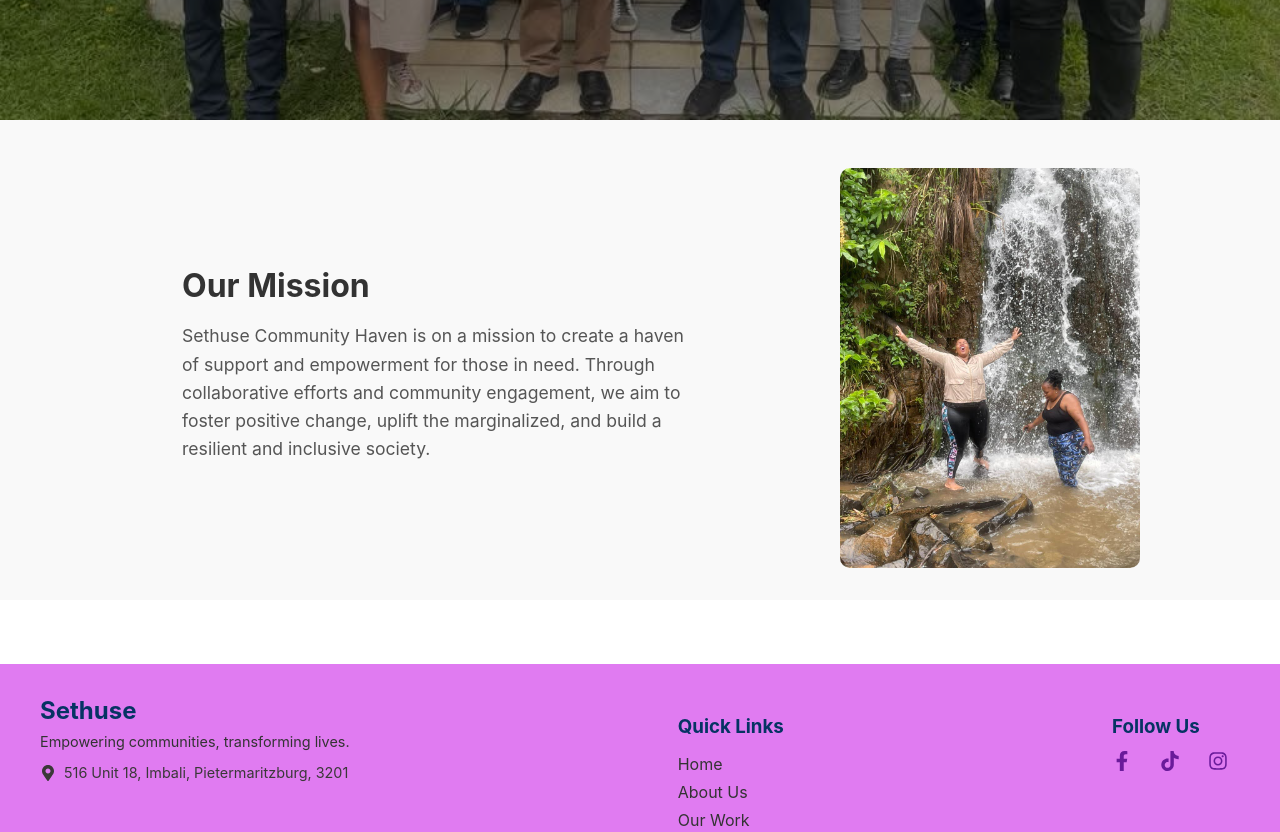
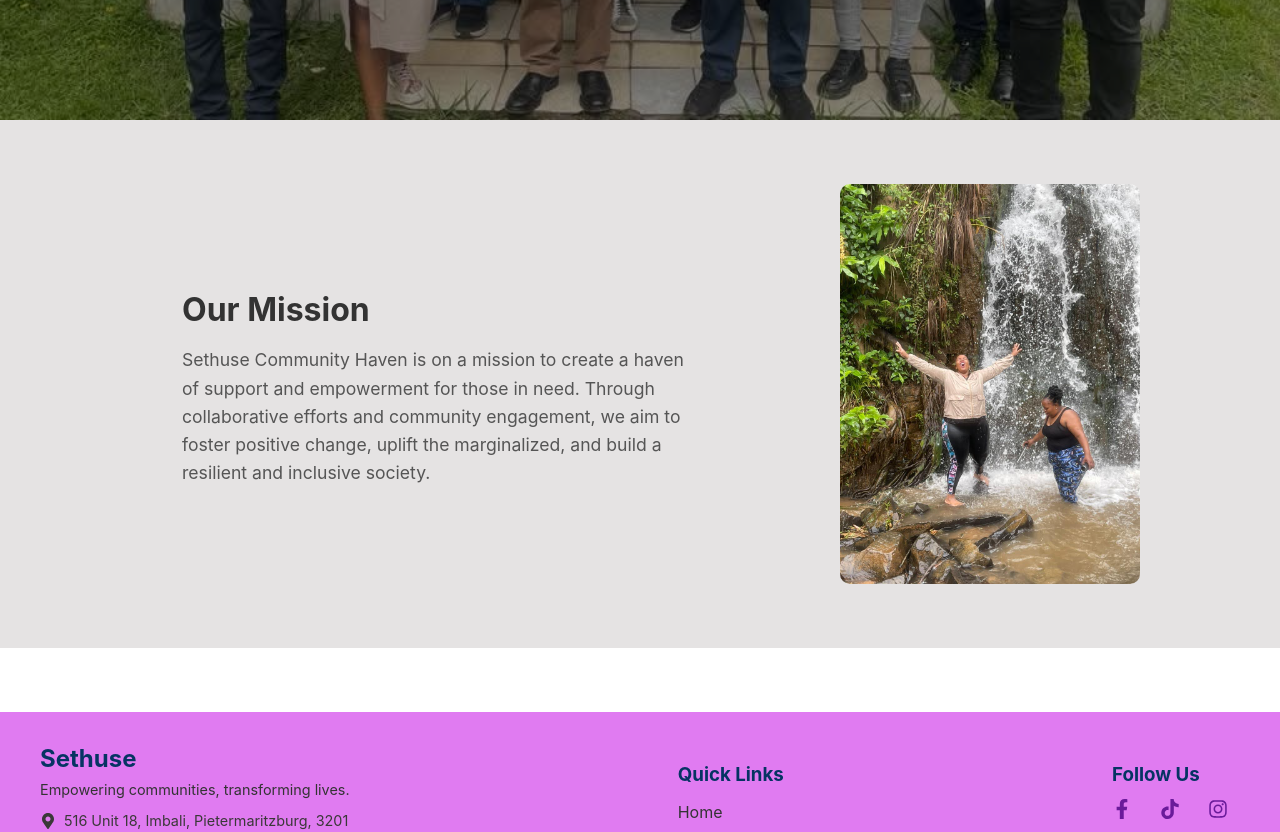
Before and after one commit to SmaSema/sethuse-website, a React (Create React App) app: page /about in a window 1280 px wide. Shown: the part 520-1352 px from the top of the page. Built offline with nearby package versions, Linux system fonts and the light colour scheme.

Commit message:
21th  commit

```diff
--- a/src/components/AboutUs_page/MissionAbout.css
+++ b/src/components/AboutUs_page/MissionAbout.css
@@ -3,9 +3,9 @@
   display: flex;
   align-items: center;
   justify-content: space-between;
-  padding: 2rem 2rem;
+  padding: 4rem 2rem;
   gap: 2rem;
-  background-color: #f9f9f9;
+  background-color: #e5e3e3;
   flex-wrap: wrap; /* Wrap on smaller screens */
 }
 
@@ -35,8 +35,6 @@
   display: flex;
   justify-content: center;
   align-items: center;
-  padding-top: 1rem;
-
 }
 
 .mission-image img {
```
